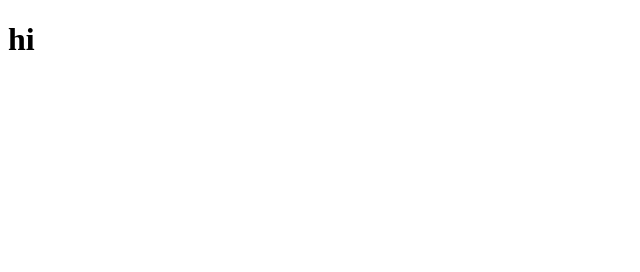
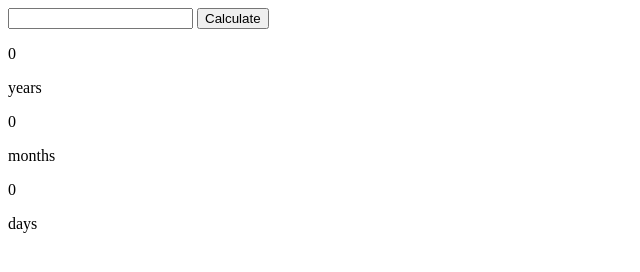
Before and after one commit to mhuzaifa360/classTask005-Age-calculator, a plain HTML site: page index.html in a window 1280 px wide. Shown: the whole page, without its empty margins (0-640 px from the left). Drawn offline with Linux system fonts and the light colour scheme.

Commit message:
complete html for calculation sections

```diff
--- a/index.html
+++ b/index.html
@@ -8,7 +8,26 @@
 
 </head>
 <body>
-    <h1>hi</h1>
+    <div class="container">
+        <div class="calendar-section">
+            <input type="text">
+            <button id="cal-btn">Calculate</button>
+        </div>
+        <div class="date-showing">
+            <div class="years" id="years">
+                <p>0</p>
+                <p>years</p>
+            </div>
+            <div class="months" id="months">
+                <p>0</p>
+                <p>months</p>
+            </div>
+            <div class="days" id="days">
+                <p>0</p>
+                <p>days</p>
+            </div>
+        </div>
+    </div>
     <script src="./app.js"></script>
 </body>
 </html>
```
